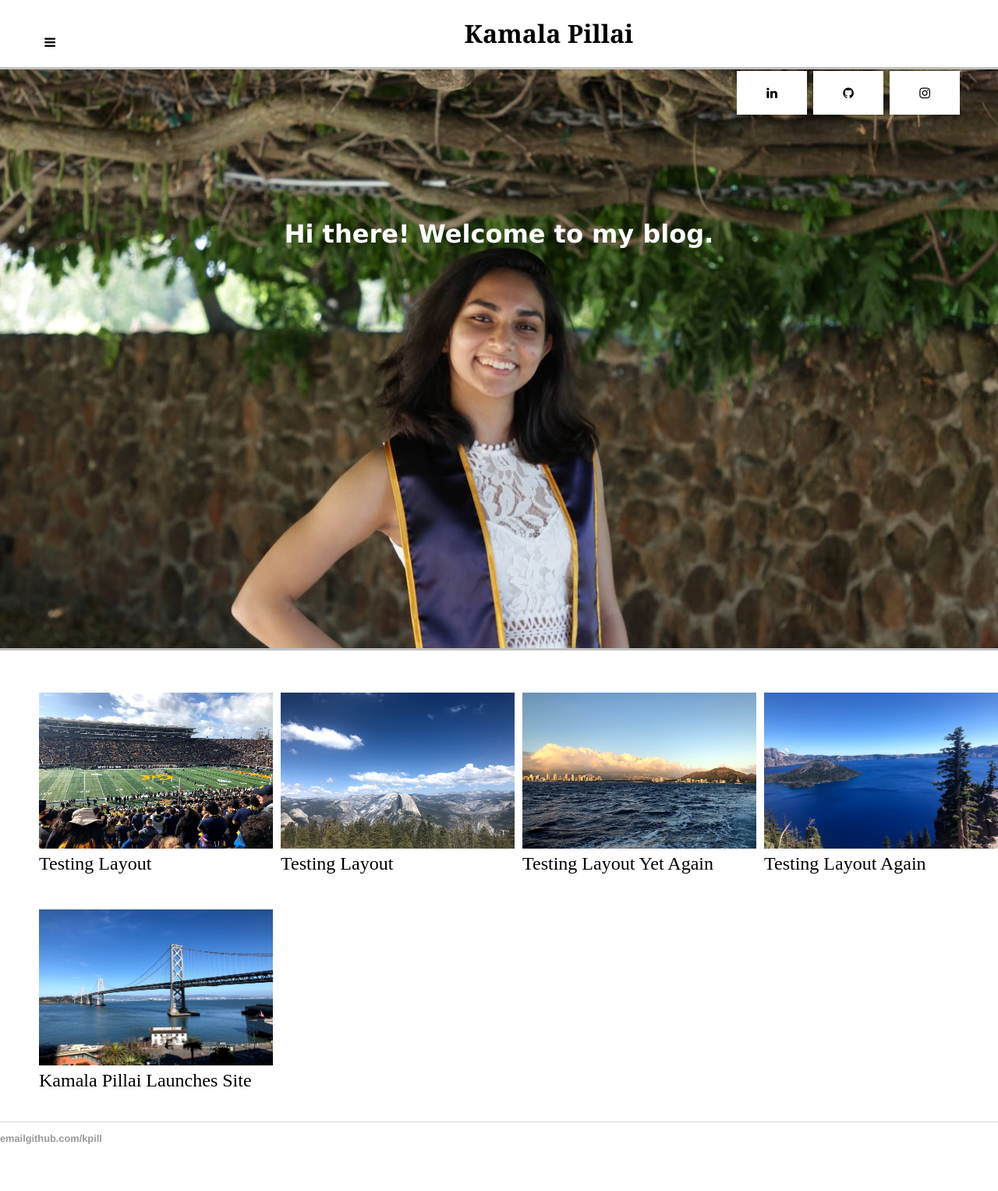
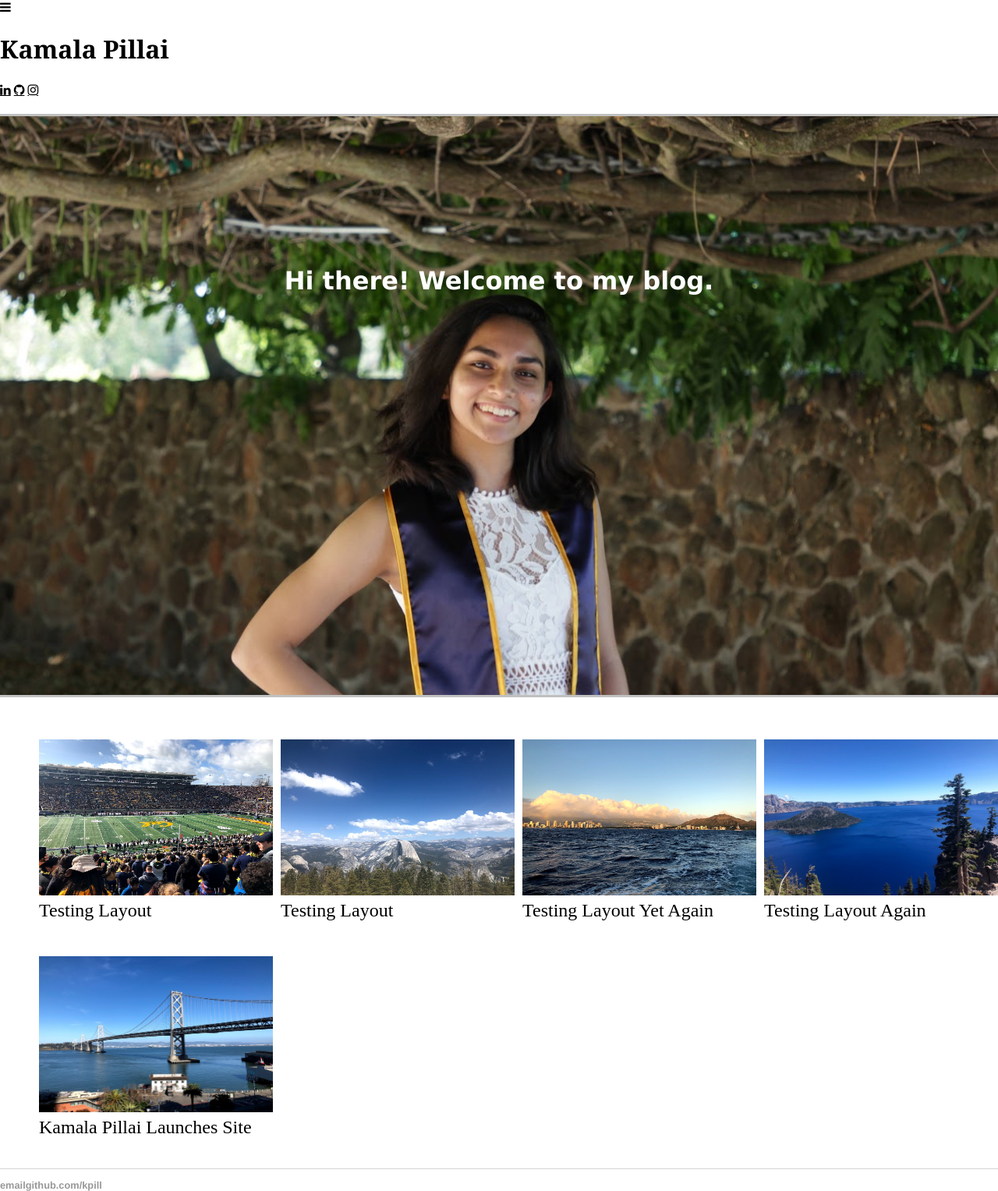
Before and after one commit to kpill/kpill.github.io, a Jekyll site: the page built from index.html, in a window 1280 px wide. Shown: the whole page at 78% size. Built offline with Jekyll 4.4.1, drawn with Linux system fonts in a browser that asks for light colours; before the commit the page ends 1467 px from its top, so only the background shows below that.

Commit message:
Update main.css

```diff
--- a/css/main.css
+++ b/css/main.css
@@ -1,20 +1,20 @@
 header {
-	display: inline;
 	color: Black;
-	text-align: center;
+	/*text-align: center; */
 }
 
 .menu {
-	float: left;
 	vertical-align: middle;
-	width: 10%;
+	width: 33%;
+	display: inline-block;
 }
 
 a.home {
 	color: Black;
 	text-decoration: none;
-	width: 60%
+	width: 33%
 	vertical-align: middle;
+	display: inline-block;
 }
 
 a.home:hover, a.home:active {
@@ -23,19 +23,19 @@ a.home:hover, a.home:active {
 }
 
 .social-icons {
-	float: right;
 	vertical-align: middle;
-	width: 30%;
+	width: 33%;
+	display: inline-block;
 }
 
-.fa {
+/*.fa {
  	padding: 20px;
  	font-size: 70px;
  	width: 50px;
  	text-align: center;
  	text-decoration: none;
  	margin: 5px 2px;
-}
+}*/
 
 .fa-linkedin {
   background: white;
```
